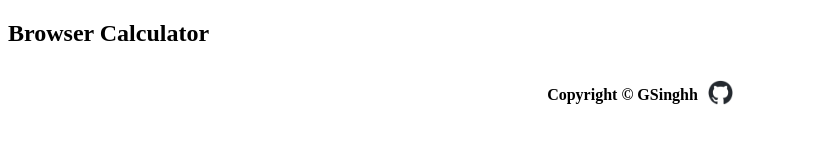
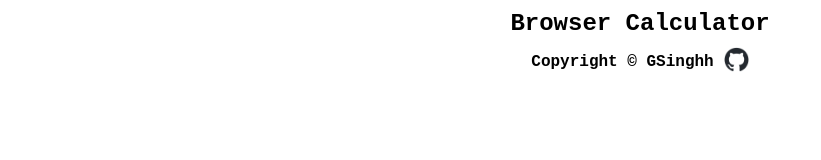
Before and after one commit to GSinghh/Calculator, a plain HTML site: page index.html in a window 1280 px wide. Shown: the whole page, without its empty margins (0-821 px from the left). Drawn offline with Linux system fonts and the light colour scheme.

Commit message:
small changes

```diff
--- a/index.html
+++ b/index.html
@@ -8,8 +8,10 @@
         <header>
             <h2 class = "title">Browser Calculator</h2>
         </header>
-            <main class = "calc-body">
+            <main class = "main">
+                <div class = "calc-body">
 
+                </div>
             </main>
 
         <footer>
--- a/style.css
+++ b/style.css
@@ -1,3 +1,16 @@
+*
+{
+    box-sizing: border-box;
+    margin: 0;
+    padding: 0;
+    font-family: 'Courier New', Courier, monospace;
+    background-color: rgba(255, 255, 255, 0.824);
+}
+.title
+{
+    text-align: center;
+    padding: 10px;
+}
 
 .calc-body
 {
```
